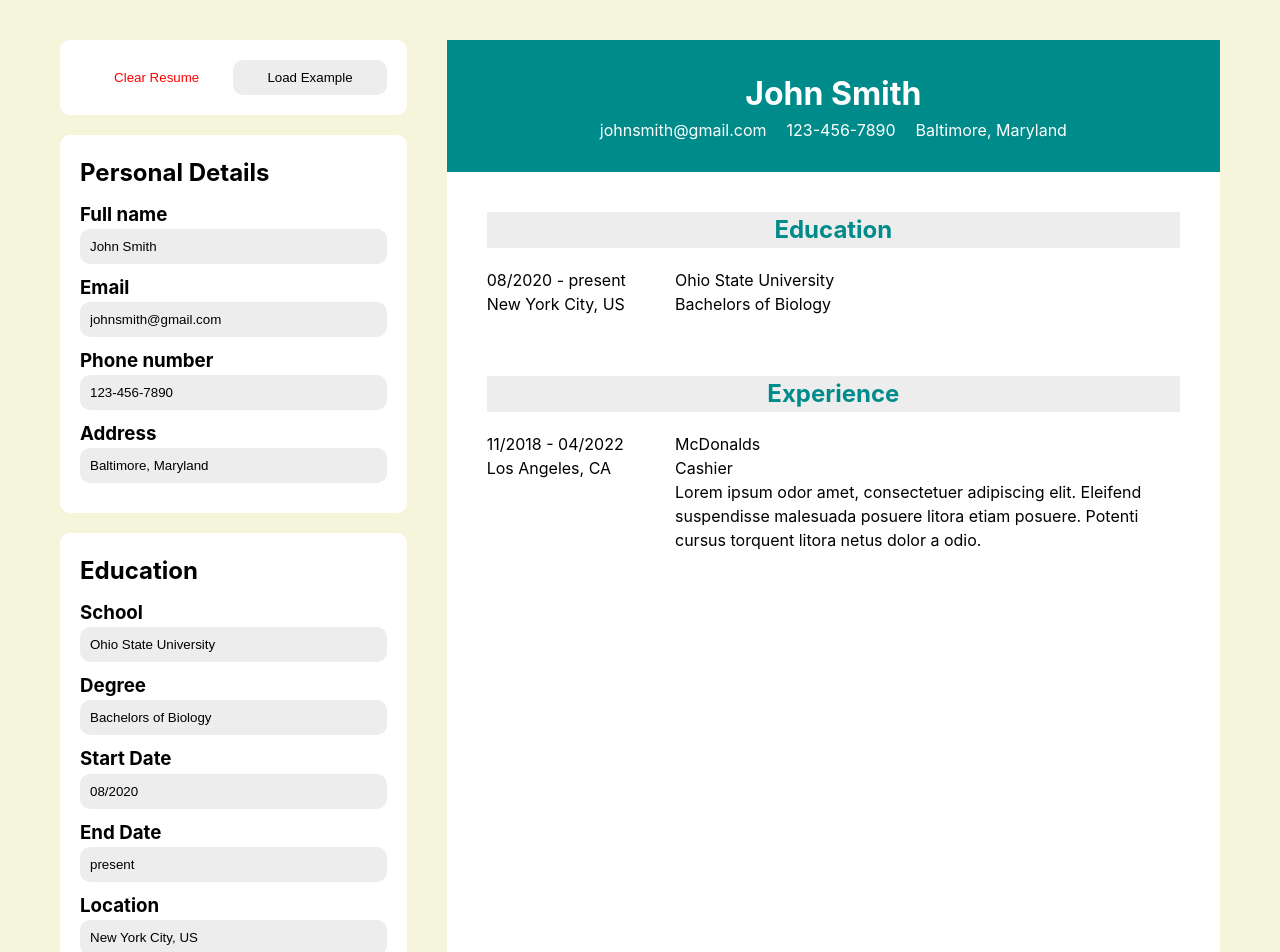
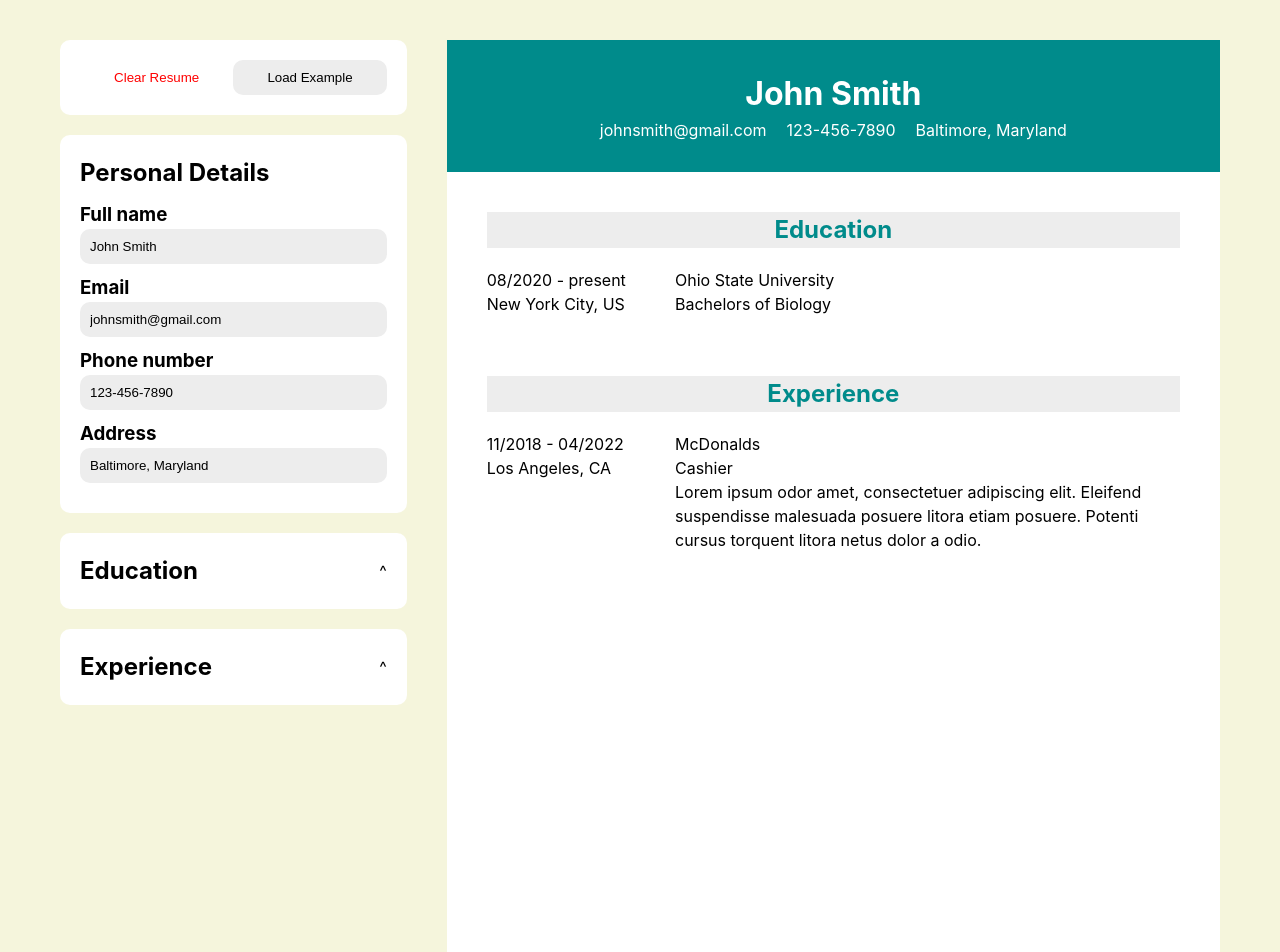
Before and after one commit to jeremykoo/cv-application, a React (Vite) app: page / in a window 1280 px wide. Shown: the top 952 px of the page. Built offline with nearby package versions, Linux system fonts and the light colour scheme.

Commit message:
menu drop down

```diff
--- a/src/App.jsx
+++ b/src/App.jsx
@@ -5,6 +5,7 @@ import Education from './components/Education';
 import Experience from './components/Experience';
 import Resume from './components/Resume';
 import Options from './components/Options';
+import DropDown from './components/DropDown';
 
 function App() {
   const [details, setDetails] = useState({
@@ -36,8 +37,12 @@ function App() {
       <div className='info-column'>
         <Options />
         <PersonalDetails details={details} setDetails={setDetails} />
-        <Education education={education} setEducation={setEducation}/>
-        <Experience experience={experience} setExperience={setExperience}/>
+        <DropDown title='Education'>
+          <Education education={education} setEducation={setEducation}/>
+        </DropDown>
+        <DropDown title='Experience'>
+          <Experience experience={experience} setExperience={setExperience}/>
+        </DropDown>
       </div>
       <Resume details={details} education={education} experience={experience}/>
     </div>
--- /dev/null
+++ b/src/components/DropDown.jsx
@@ -0,0 +1,24 @@
+/* eslint-disable react/prop-types */
+import { useState } from 'react';
+import '../styles/dropdown.css';
+
+function DropDown({ title, children }) {
+  const [isVisible, setIsVisible] = useState(false);
+
+  function handleClick() {
+    setIsVisible(!isVisible);
+  }
+
+  return (
+    <div className='section-container field'>
+      <div className={`heading`} onClick={handleClick}>
+        <h2>{title}</h2>
+        <p className={`${isVisible ? 'rotated' : ''}`}>^</p>
+      </div>
+      {isVisible && children}
+    </div>
+  )
+}
+
+
+export default DropDown;
--- a/src/components/Education.jsx
+++ b/src/components/Education.jsx
@@ -11,8 +11,8 @@ function Education({ education, setEducation }) {
   };
 
   return (
-    <div className='field'>
-      <h2>Education</h2>
+    <div>
+      {/* <h2>Education</h2> */}
       <div className="field-row">
         <h3>School</h3>
         <input
--- a/src/components/Experience.jsx
+++ b/src/components/Experience.jsx
@@ -11,8 +11,8 @@ function Experience({ experience, setExperience }) {
   };
 
   return (
-    <div className='field'>
-      <h2>Experience</h2>
+    <div>
+      {/* <h2>Experience</h2> */}
       <div className="field-row">
         <h3>Company Name</h3>
         <input
--- a/src/components/Resume.jsx
+++ b/src/components/Resume.jsx
@@ -1,5 +1,36 @@
 /* eslint-disable react/prop-types */
 import '../styles/resume.css';
+
+function EduField({ education }) {
+  return (
+    <div className='listing'>
+      <div className='left'>
+        <p>{education.edu_start} - {education.edu_end}</p>
+        <p>{education.edu_location}</p>
+      </div>
+      <div className='right'>
+        <p>{education.school}</p>
+        <p>{education.degree}</p>
+      </div>
+    </div>
+  );
+}
+
+function ExpField({ experience }) {
+  return (
+    <div className='listing'>
+      <div className='left'>
+        <p>{experience.exp_start} - {experience.exp_end}</p>
+        <p>{experience.exp_location}</p>
+      </div>
+      <div className='right'>
+        <p>{experience.company}</p>
+        <p>{experience.position}</p>
+        <p>{experience.description}</p>
+      </div>
+    </div>
+  )
+}
 
 function Resume({ details, education, experience }) {
   return (
@@ -15,52 +46,11 @@ function Resume({ details, education, experience }) {
       <main>
         <div className='resume-section'>
           <h2>Education</h2>
-          <div className='listing'>
-            <div className='left'>
-              <p>{education.edu_start} - {education.edu_end}</p>
-              <p>{education.edu_location}</p>
-            </div>
-            <div className='right'>
-              <p>{education.school}</p>
-              <p>{education.degree}</p>
-            </div>
-          </div>
-          {/* <div className='listing'>
-            <div className='left'>
-              <p>08/2020 - present</p>
-              <p>New York City, US</p>
-            </div>
-            <div className='right'>
-              <p>Lousiana State University</p>
-              <p>Masters in Mathematics</p>
-            </div>
-          </div> */}
+          <EduField education={education}/>
         </div>
-
         <div className='resume-section'>
           <h2>Experience</h2>
-          <div className='listing'>
-            <div className='left'>
-              <p>{experience.exp_start} - {experience.exp_end}</p>
-              <p>{experience.exp_location}</p>
-            </div>
-            <div className='right'>
-              <p>{experience.company}</p>
-              <p>{experience.position}</p>
-              <p>{experience.description}</p>
-            </div>
-          </div>
-          {/* <div className='listing'>
-            <div className='left'>
-              <p>08/2020 - 11/2024</p>
-              <p>Los Angeles, CA</p>
-            </div>
-            <div className='right'>
-              <p>Microsoft</p>
-              <p>Software Engineer</p>
-              <p>Duis malesuada sociosqu sodales dignissim magna accumsan dis. Lacus hendrerit ultricies mollis himenaeos amet eget. Est rhoncus mauris euismod quis dignissim. Aenean lorem quisque faucibus euismod fringilla nibh vel etiam bibendum. Mauris purus class vivamus gravida convallis vestibulum. </p>
-            </div>
-          </div> */}
+          <ExpField experience={experience}/>
         </div>
       </main>
     </div>
--- /dev/null
+++ b/src/styles/dropdown.css
@@ -0,0 +1,17 @@
+.heading {
+  display: flex;
+  justify-content: space-between;
+  align-items: center;
+}
+
+.heading > p {
+  transition: transform 0.4s ease;
+}
+
+.rotated {
+  transform: rotate(180deg);
+}
+
+.box {
+  background-color: blue;
+}
```
